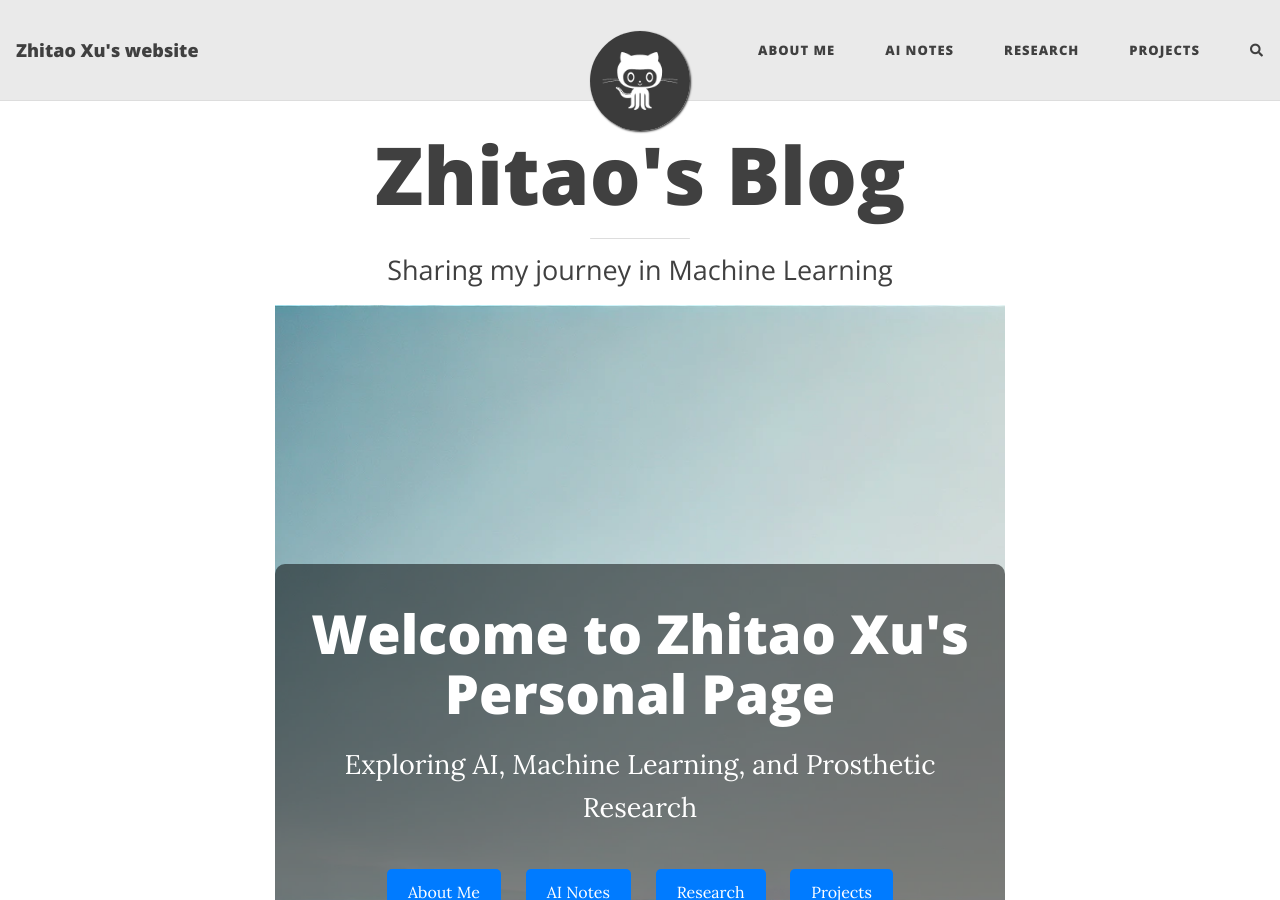
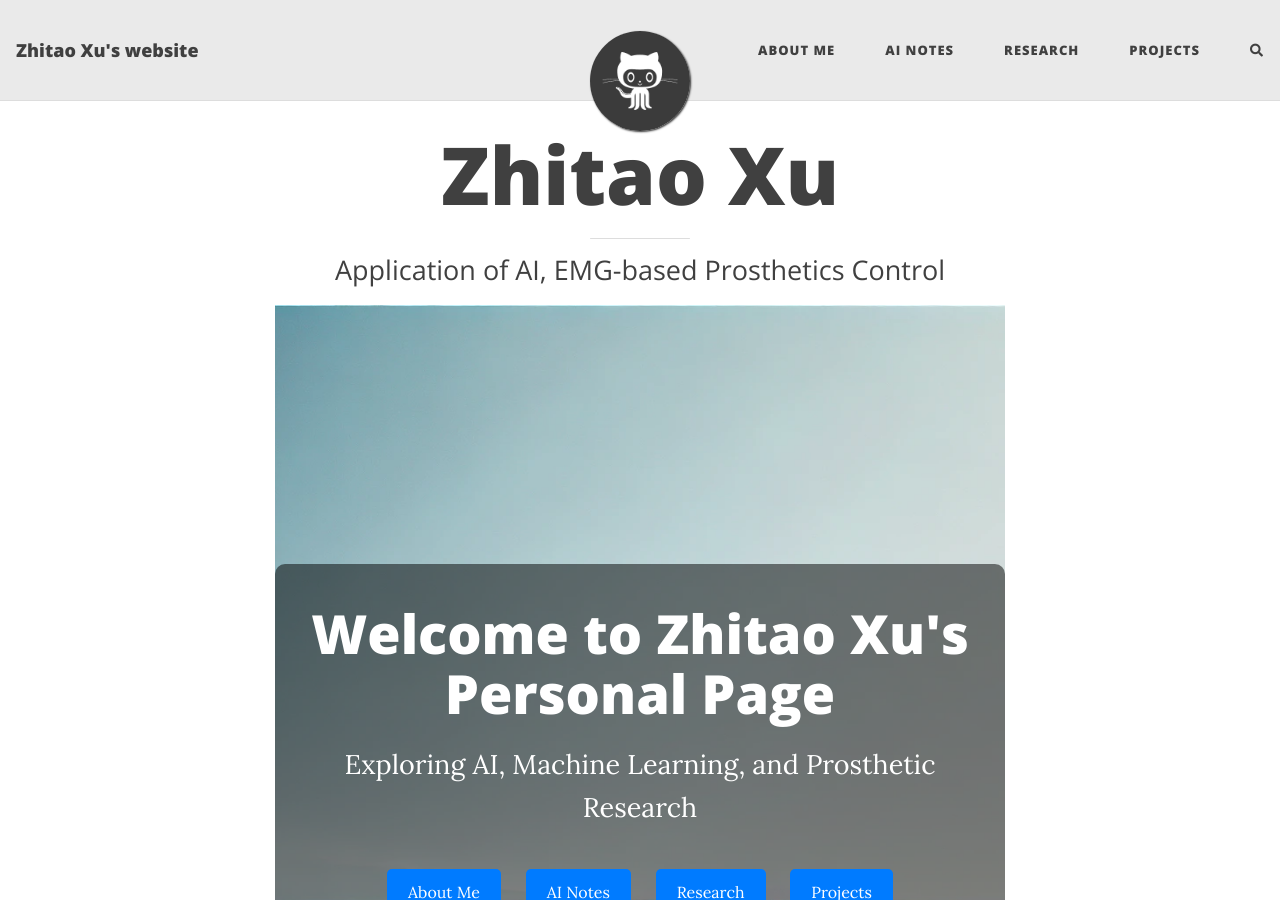
Before and after one commit to HerrXu01/herrxu01.github.io, a Jekyll site: the page built from index.html, in a window 1280 px wide and 900 px high. Built offline with Jekyll 4.4.1, drawn with Linux system fonts in a browser that asks for light colours; the list of posts is cut into pages by our own code; comment, search, counter and statistics services are not loaded.

Commit message:
modify title

```diff
--- a/index.html
+++ b/index.html
@@ -1,5 +1,5 @@
 ---
 layout: home
-title: Zhitao's Blog
-subtitle: Sharing my journey in Machine Learning
+title: Zhitao Xu
+subtitle: Application of AI, EMG-based Prosthetics Control
 ---
```
